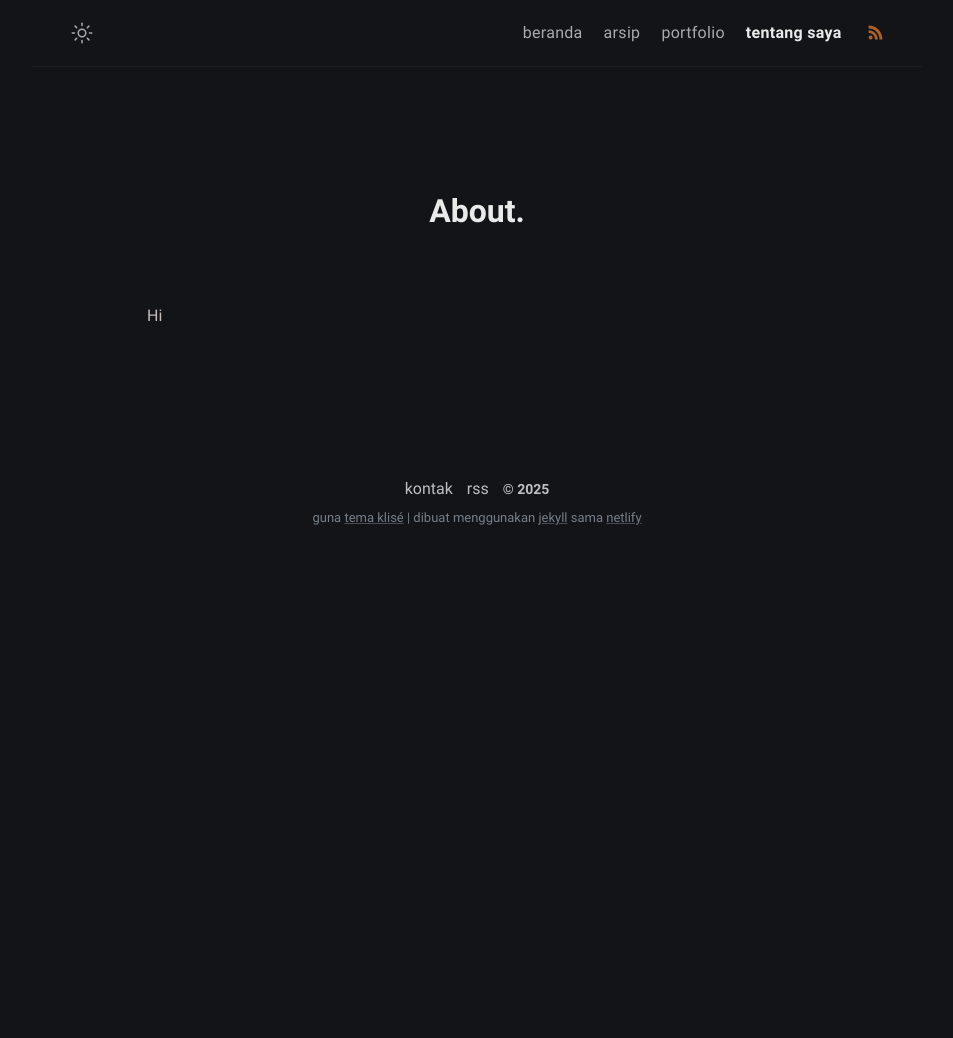
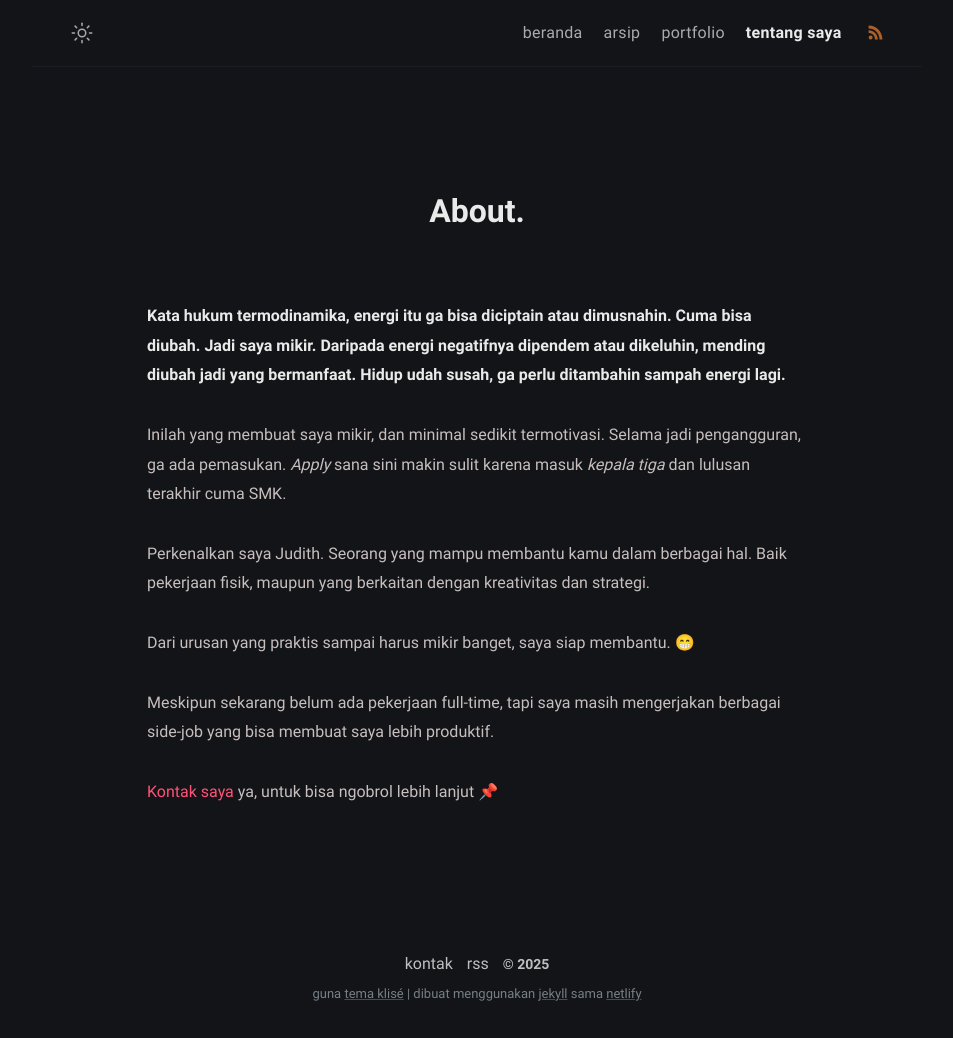
Before and after one commit to judwm/judwm.github.io, a Jekyll site: the page built from about.md, in a window 1280 px wide. Shown: the whole page, without its empty margins (163-1116 px from the left). Built offline with Jekyll 4.4.1, drawn with Linux system fonts in a browser that asks for light colours; a script that is not in the unit is left out; before the commit the page ends 900 px from its top, so only the background shows below that.

Commit message:
Update Page “about”

```diff
--- a/about.md
+++ b/about.md
@@ -4,6 +4,18 @@ permalink: /about/
 layout: page
 excerpt: Connect with me
 comments: false
+description: Judith, seorang SEO Specialist yang masih sering belajar hal baru.
+  Dia juga mampu mengerjakan berbagai pekerjaan administratif lainnya secara
+  profesional. Tidak baperan dan tidak merokok.
 ---
+**Kata hukum termodinamika, energi itu ga bisa diciptain atau dimusnahin. Cuma bisa diubah. Jadi saya mikir. Daripada energi negatifnya dipendem atau dikeluhin, mending diubah jadi yang bermanfaat. Hidup udah susah, ga perlu ditambahin sampah energi lagi.**
 
-Hi
+Inilah yang membuat saya mikir, dan minimal sedikit termotivasi. Selama jadi pengangguran, ga ada pemasukan. *Apply* sana sini makin sulit karena masuk *kepala tiga* dan lulusan terakhir cuma SMK.
+
+Perkenalkan saya Judith. Seorang yang mampu membantu kamu dalam berbagai hal. Baik pekerjaan fisik, maupun yang berkaitan dengan kreativitas dan strategi.
+
+Dari urusan yang praktis sampai harus mikir banget, saya siap membantu. 😁
+
+Meskipun sekarang belum ada pekerjaan full-time, tapi saya masih mengerjakan berbagai side-job yang bisa membuat saya lebih produktif.
+
+[Kontak saya](/contact/) ya, untuk bisa ngobrol lebih lanjut 📌
```
